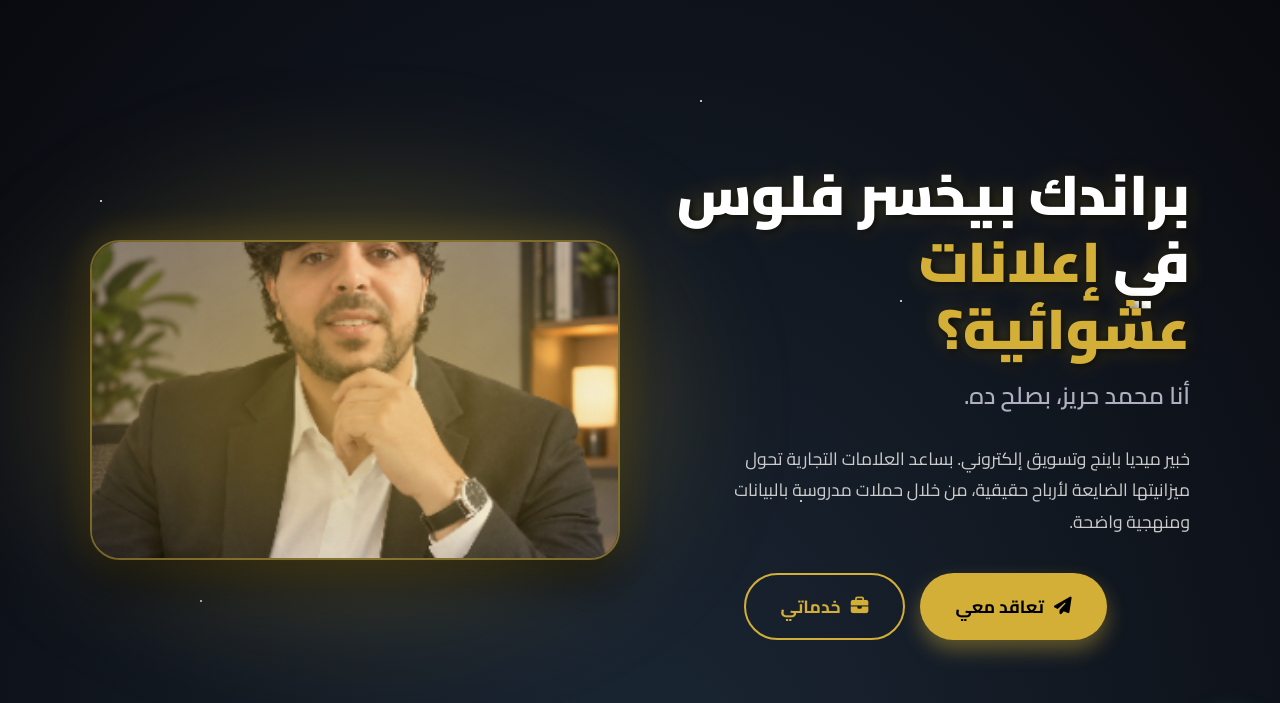
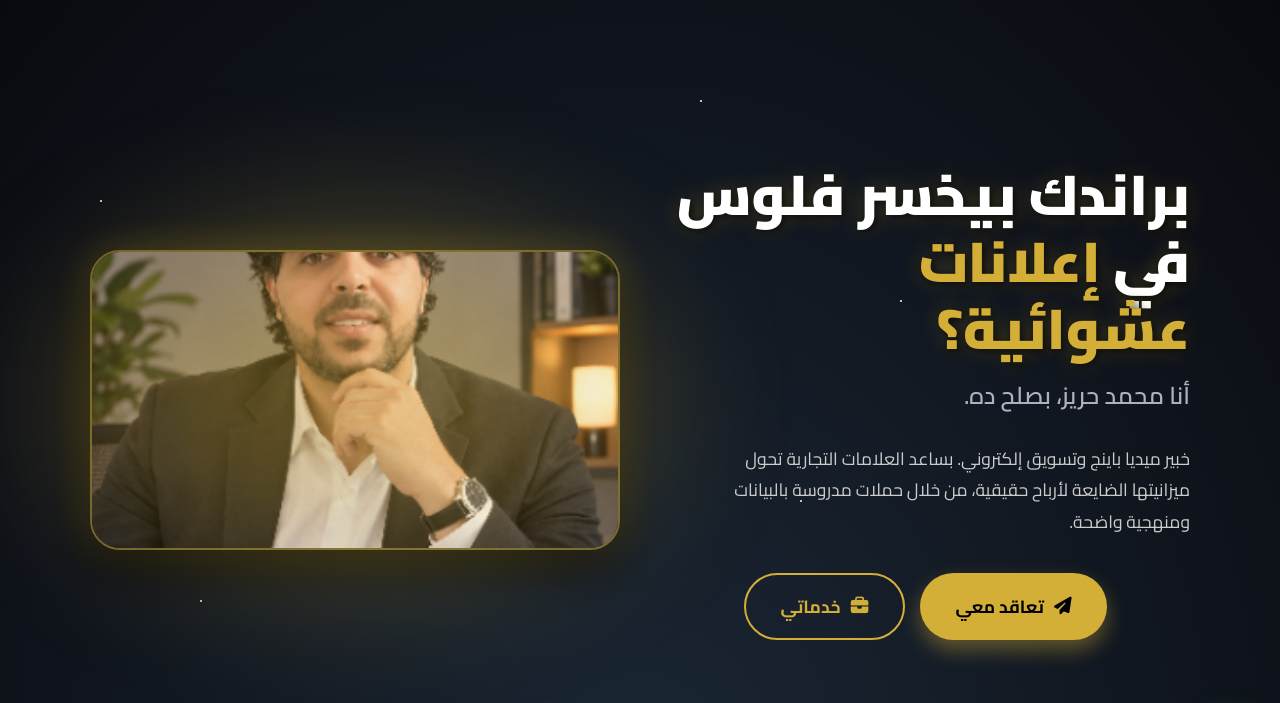
Before and after one commit to mhreez88/HreezStudio, a plain HTML site: page index.html in a window 1280 px wide. Shown: the top 703 px of the page. Drawn offline with nearby package versions, Linux system fonts and the light colour scheme.

Commit message:
Update index.html

```diff
--- a/index.html
+++ b/index.html
@@ -99,7 +99,7 @@
         }
 
         /* ========================================== */
-        /* === حاوية الصورة (مربعة 100% وثابتة) === */
+        /* === حاوية الصورة (مربعة 300x300 ثابتة) === */
         /* ========================================== */
         .hero-image {
             flex: 1;
@@ -108,12 +108,12 @@
             align-items: center;
             position: relative;
 
-            /* تحديد المقاس المربع بدقة */
-            width: 320px;
-            height: 320px;
+            /* المقاس اللي أنت طلبته بالظبط */
+            width: 300px;
+            height: 300px;
             aspect-ratio: 1 / 1;
-            min-width: 320px;
-            min-height: 320px;
+            min-width: 300px;
+            min-height: 300px;
 
             /* إزالة أي حركة أو تحويل */
             transform: none;
```
